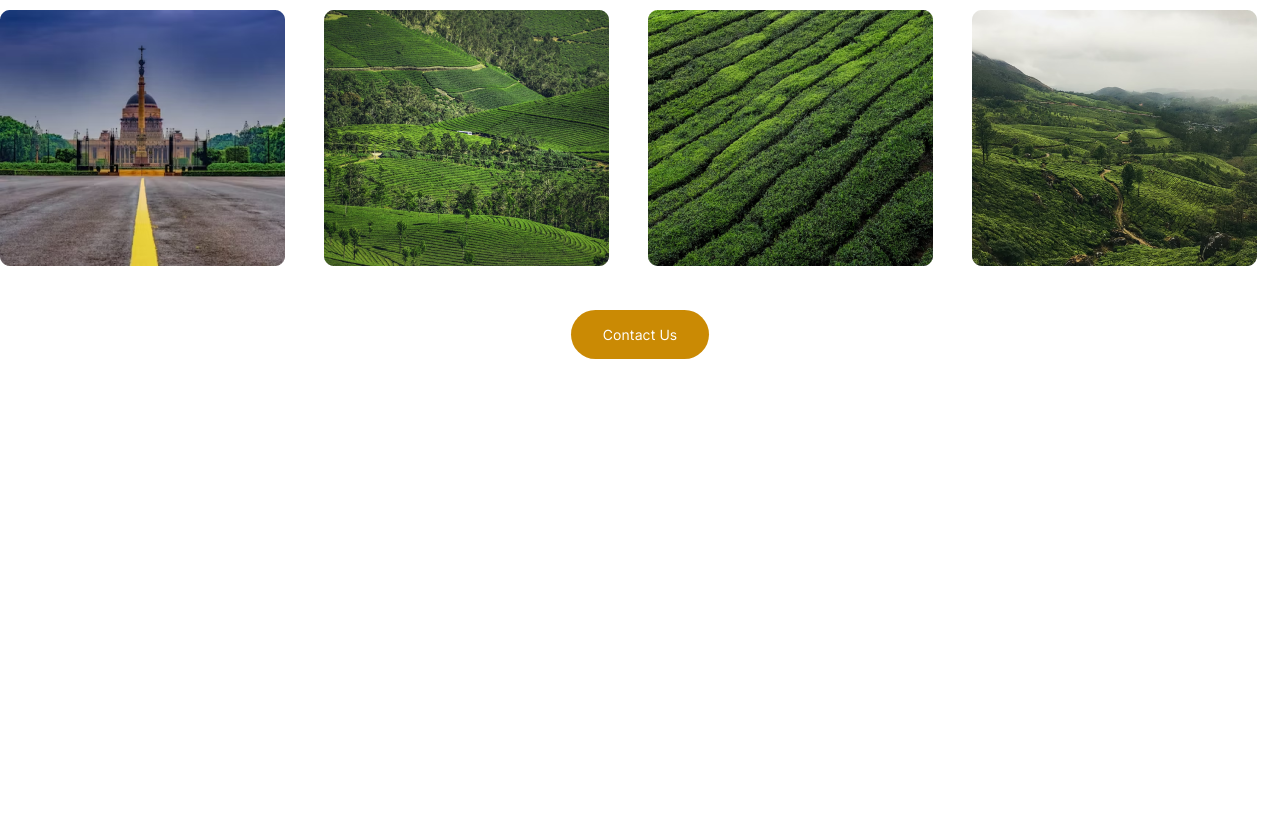
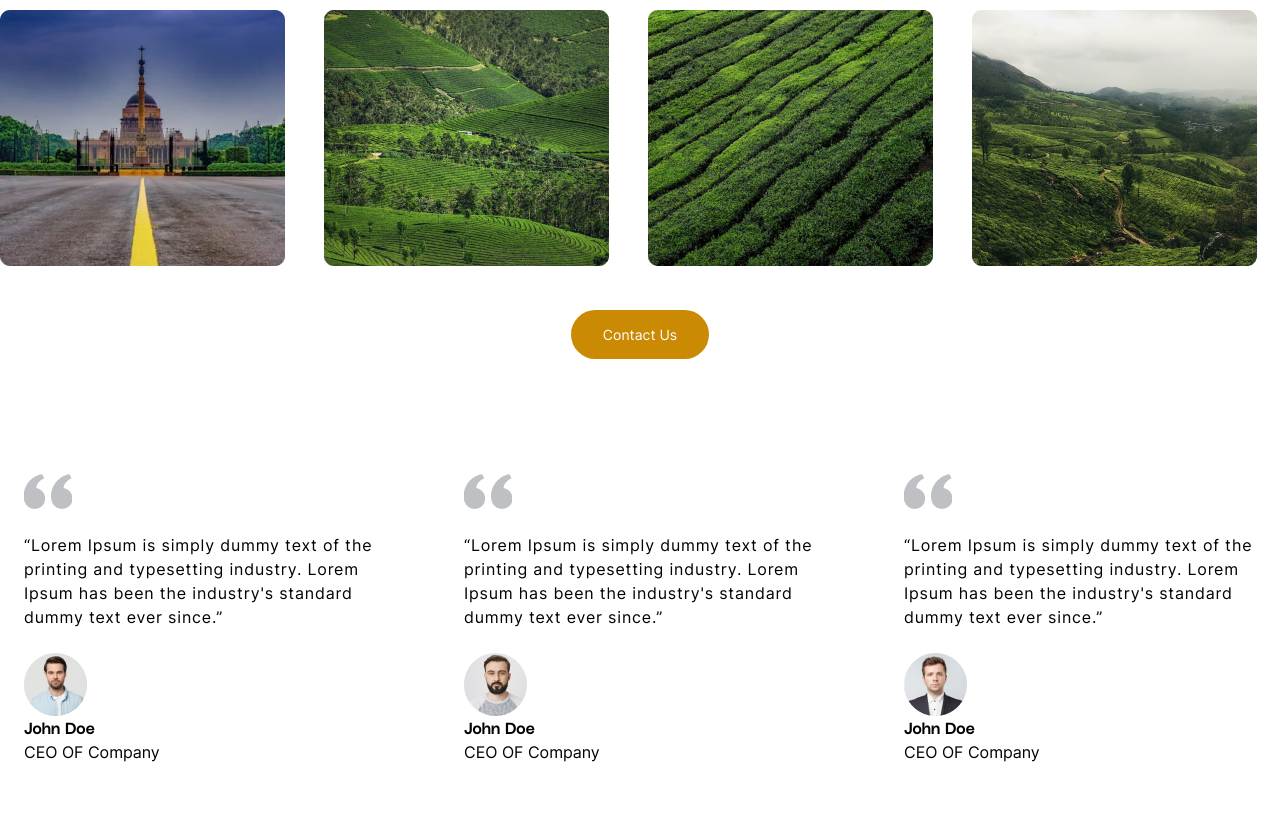
Before and after one commit to RajanSharma04/Travel-site, a plain HTML site: page index.html in a window 1280 px wide. Shown: the part 2296-3132 px from the top of the page. Before the commit the page ends 2698 px from the top, so only its background shows below. Drawn offline with nearby package versions, Linux system fonts and the light colour scheme.

Commit message:
addition

```diff
--- a/index.html
+++ b/index.html
@@ -250,30 +250,72 @@
     </div>
   </section>
   <!-- End Destination Section -->
-  <!-- <div class="testimonial_section">
+  <div class="testimonial_section">
     <div class="max-w-7xl mx-auto py-14">
-      <div class="testimonial-wrapper">
-           <div class="testimonial-item">
+      <div class="testimonial-wrapper grid grid-cols-3 gap-10">
+        <div class="testimonial-item py-4 px-6">
           <div class="image_wrapper">
             <img src="/Assets/Images/Testimonial/Quotation.png" alt="">
           </div>
           <div class="tetimnial_commet">
-               <p class="tracking-wider leading-6">
-                “Lorem Ipsum is simply dummy text of the printing and typesetting industry. Lorem Ipsum has been the industry's standard dummy text ever since.”
+            <p class="tracking-wider leading-6 py-6">
+              “Lorem Ipsum is simply dummy text of the printing and typesetting industry. Lorem Ipsum has been the
+              industry's standard dummy text ever since.”
             </p>
           </div>
           <div class="author_detail">
             <div class="author_img">
-
+              <img src="Assets/Images/Testimonial/testi-1.png" alt="">
             </div>
             <div class="author_detail">
-
+              <h5>John Doe</h5>
+              <span>CEO OF Company</span>
+            </div>
+          </div>
+        </div>
+        <div class="testimonial-item py-4 px-6">
+          <div class="image_wrapper">
+            <img src="/Assets/Images/Testimonial/Quotation.png" alt="">
+          </div>
+          <div class="tetimnial_commet">
+            <p class="tracking-wider leading-6 py-6">
+              “Lorem Ipsum is simply dummy text of the printing and typesetting industry. Lorem Ipsum has been the
+              industry's standard dummy text ever since.”
+            </p>
+          </div>
+          <div class="author_detail">
+            <div class="author_img">
+              <img src="Assets/Images/Testimonial/testi-2.png" alt="">
+            </div>
+            <div class="author_detail">
+              <h5>John Doe</h5>
+              <span>CEO OF Company</span>
+            </div>
+          </div>
+        </div>
+        <div class="testimonial-item py-4 px-6">
+          <div class="image_wrapper">
+            <img src="/Assets/Images/Testimonial/Quotation.png" alt="">
+          </div>
+          <div class="tetimnial_commet">
+            <p class="tracking-wider leading-6 py-6">
+              “Lorem Ipsum is simply dummy text of the printing and typesetting industry. Lorem Ipsum has been the
+              industry's standard dummy text ever since.”
+            </p>
+          </div>
+          <div class="author_detail">
+            <div class="author_img">
+              <img src="Assets/Images/Testimonial/testi-3.png" alt="">
+            </div>
+            <div class="author_detail">
+              <h5>John Doe</h5>
+              <span>CEO OF Company</span>
             </div>
           </div>
         </div>
       </div>
     </div>
-  </div> -->
+  </div>
   <!-- Scripts -->
   <script src="./Assets/js/jquery-3.7.1.min.js"></script>
   <script src="./Assets/Slick/slick.min.js"></script>
```
Lines whose indentation alone changed are shown as unchanged.
